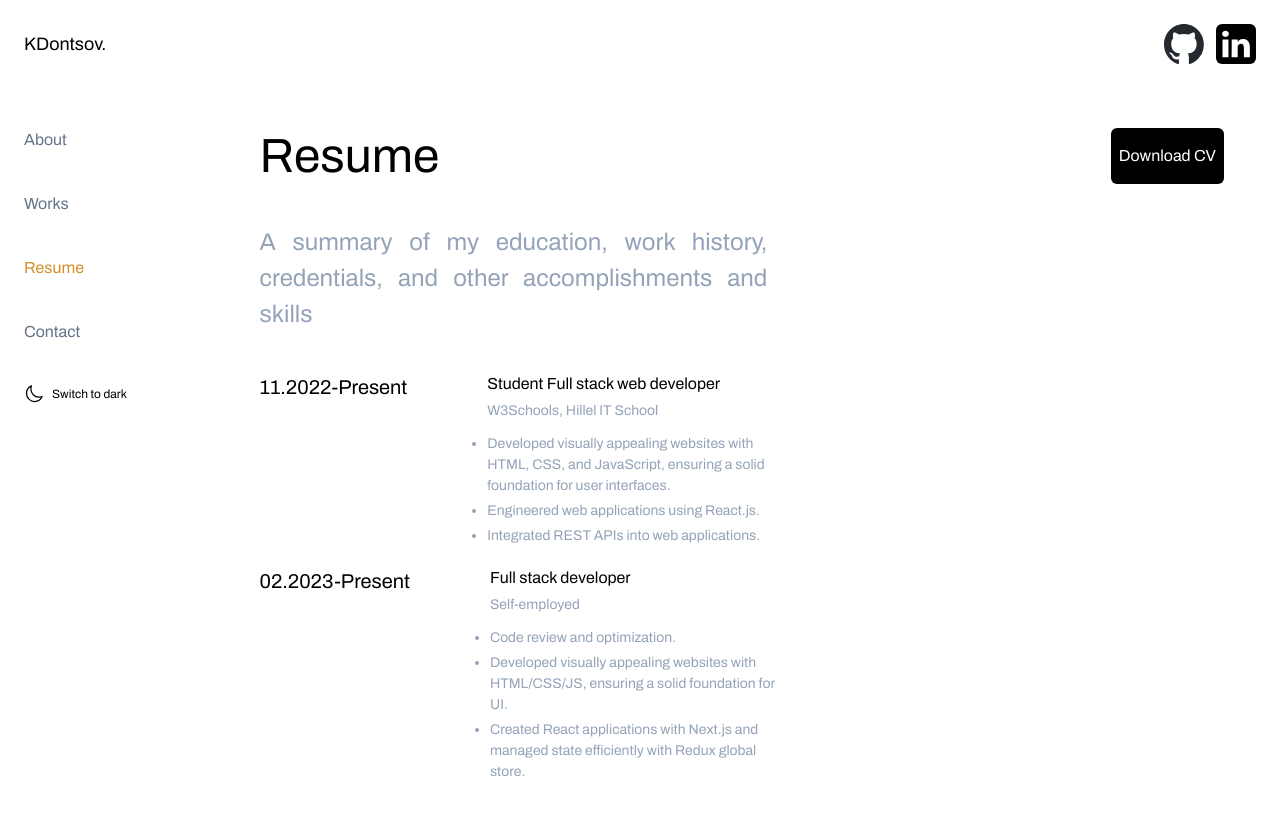
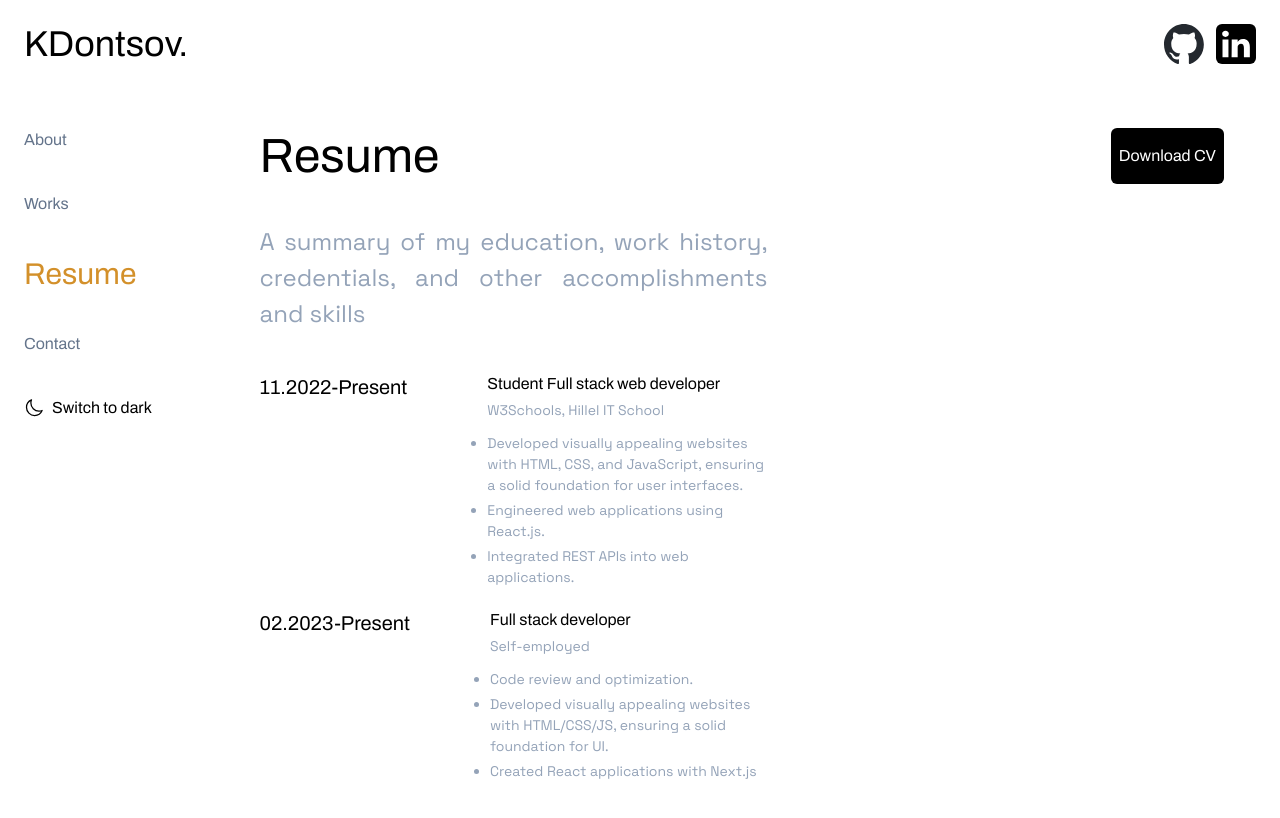
Before and after one commit to Kost90/dontsov-dev, a Next.js app: page /resume in a window 1280 px wide. Shown: the top 818 px of the page. Built offline with nearby package versions, Linux system fonts and the light colour scheme.

Commit message:
edited styles of fonts

```diff
--- a/app/page.tsx
+++ b/app/page.tsx
@@ -7,7 +7,7 @@ import CardWrapper from "./ui/components/Wrappercarousel";
 export default function Home() {
   return (
     <div
-      className="container flex flex-col justify-start items-start gap-4 md:gap-6 overflow-y-scroll pb-8 md:pb-16 mb-14"
+      className="container flex flex-col justify-start items-start gap-4 md:gap-6 overflow-y-scroll pb-10 md:pb-24 mb-14"
       style={{ scrollbarWidth: "none" }}
     >
       <div className="flex flex-col gap-3">
--- a/app/ui/components/Carousel.tsx
+++ b/app/ui/components/Carousel.tsx
@@ -7,6 +7,7 @@ import { Navigation } from "swiper/modules";
 import { motion } from "framer-motion";
 import { ArrowLeftIcon, ArrowRightIcon } from "@heroicons/react/24/outline";
 import { IProjects } from "@/app/lib/definitions";
+import { archivo, spaceGrotesk } from "../fonts";
 import styles from "./styles/Cards.module.css";
 import "swiper/css";
 import "swiper/css/pagination";
@@ -101,12 +102,12 @@ export function Cardcarousel({
         />
       </div>
       <div className={styles.div_hover}>
-        <h2 className="!text-slate-300 font-bold text-xl transform -translate-y-full uppercase">
+        <h2 className={`!text-slate-300 font-bold text-2xl transform -translate-y-full uppercase ${archivo.className}`}>
           {titel}
         </h2>
         <Link
           href={`/works/${id}`}
-          className="hover:text-white hover:scale-150 duration-500 opacity-0"
+          className={`hover:text-white hover:scale-150 duration-500 opacity-0 ${spaceGrotesk.className}`}
         >
           View project details
         </Link>
--- a/app/ui/components/Header.tsx
+++ b/app/ui/components/Header.tsx
@@ -21,7 +21,7 @@ function Header() {
   return (
     <header className="flex items-center justify-between p-3 md:p-6 relative">
       <div>
-        <h2 className={`${archivo.className} !font-bold relative z-10 text-lg`}>
+        <h2 className={`${archivo.className} !font-bold relative z-10 lg:text-4xl md:text-3xl text-xl`}>
           KDontsov.
         </h2>
       </div>
--- a/app/ui/components/Menumobile.tsx
+++ b/app/ui/components/Menumobile.tsx
@@ -40,8 +40,10 @@ function Menumobile({ isOpen, onClick }: isOpen) {
       animate={isOpen ? "visible" : "exit"}
       variants={MenuVariants}
       className={clsx(
-        "flex md:hidden justify-center items-center gap-3 absolute top-0 z-[4] h-screen w-full flex-col left-0 bg-white",
-        { "!bg-black": theme === "dark" }
+        "flex md:hidden justify-center items-center gap-3 absolute top-0 z-[4] h-screen w-full flex-col left-0 font-semibold",
+        { "bg-black": theme === "dark",
+          "bg-white":theme !== "dark",
+      }
       )}
     >
       <Link href={"/"} onClick={onClick}>
--- a/app/ui/components/Paragraphs.tsx
+++ b/app/ui/components/Paragraphs.tsx
@@ -1,4 +1,5 @@
 "use client";
+import { spaceGrotesk } from "../fonts";
 import { motion } from "framer-motion";
 import { useTheme } from "next-themes";
 import clsx from "clsx";
@@ -19,10 +20,10 @@ function Paragraphs({ delay, text, span, Classname,position }: Props) {
         initial={{ opacity: 0, x: position }}
         animate={{ opacity: 1, x: 0 }}
         transition={{ delay: delay, duration: 0.5 }}
-        className={clsx(`w-full md:w-[508px] text-justify ${Classname}`)}
+        className={clsx(`w-full md:w-[508px] text-justify ${Classname} ${spaceGrotesk.className}`)}
       >
         {text}
-        <span className={clsx("text-bronze font-semibold",{})}>{span}</span>
+        <span className={clsx("text-bronze font-semibold")}>{span}</span>
       </motion.p>
     </>
   );
--- a/app/ui/components/Sidebar.tsx
+++ b/app/ui/components/Sidebar.tsx
@@ -3,7 +3,7 @@ import clsx from "clsx";
 import Link from "next/link";
 import { usePathname } from "next/navigation";
 import Switchbtn from "./Switchbtn";
-import React from "react";
+import { spaceGrotesk } from "../fonts";
 
 const links = [
   {
@@ -33,7 +33,10 @@ function Sidebar() {
           <Link
             href={el.href}
             key={el.name}
-            className={clsx({ "font-bold text-bronze": el.href === pathname })}
+            className={clsx(`font-bold`, {
+              "text-bronze md:text-2xl lg:text-3xl": el.href === pathname,
+              "md:text-md": el.href !== pathname,
+            })}
           >
             {el.name}
           </Link>
--- a/app/ui/components/Switchbtn.tsx
+++ b/app/ui/components/Switchbtn.tsx
@@ -16,18 +16,18 @@ function Switchbtn() {
           >
             <SunIcon />
           </button>
-          <p className="text-[12px] text-white">Switch to light</p>
+          <p className="text-[12px] text-white md:text-base">Switch to light</p>
         </div>
       ) : (
         <div className="flex flex-row items-center gap-2">
           <button
             type="button"
             onClick={() => setTheme("dark")}
-            className="w-5 h-5"
+            className="w-5"
           >
             <MoonIcon />
           </button>
-          <p className="text-[12px] text-black">Switch to dark</p>
+          <p className="text-[12px] text-black md:text-base">Switch to dark</p>
         </div>
       )}
     </>
--- a/app/ui/components/Typewritter.tsx
+++ b/app/ui/components/Typewritter.tsx
@@ -23,7 +23,7 @@ function Typewritter() {
         repeat={0}
         style={{ whiteSpace: "pre-line", height: "112px", display: "block" }}
         cursor={false}
-        className={`${archivo.className} !font-extrabold leading-[42px] md:leading-[56px]`}
+        className={`${archivo.className} !font-extrabold leading-[42px] md:leading-[56px] lg:text-6xl`}
       />
       {showSecondAnimation && (
         <TypeAnimation
--- a/app/ui/resume/List.tsx
+++ b/app/ui/resume/List.tsx
@@ -1,4 +1,5 @@
 "use client";
+import { archivo, spaceGrotesk } from "../fonts";
 import { motion } from "framer-motion";
 import { useTheme } from "next-themes";
 import clsx from "clsx";
@@ -25,22 +26,23 @@ function List({
       className="flex flex-col md:flex-row gap-5 md:gap-20 items-start justify-start mb-5"
     >
       <h4
-        className={clsx("text-[20px] font-semibold text-black", {
+        className={clsx(`text-[20px] font-semibold ${archivo.className}`, {
           "text-white": theme === "dark",
+          "text-black":theme !== "dark",
         })}
       >
         {period}
       </h4>
       <div>
         <h4
-          className={clsx("text-[16px] font-semibold text-black mb-1", {
+          className={clsx(`text-[16px] font-semibold text-black mb-1 ${archivo.className}`, {
             "text-white": theme === "dark",
           })}
         >
           {position}
         </h4>
-        <p className="text-[14px] font-medium mb-3 text-slate-400">{company}</p>
-        <ul className="flex flex-col gap-1 text-[14px] text-slate-400 list-disc max-w-72">
+        <p className={`text-[14px] font-medium mb-3 text-slate-400 ${spaceGrotesk.className}`}>{company}</p>
+        <ul className={`flex flex-col gap-1 text-[14px] text-slate-400 list-disc max-w-72 ${spaceGrotesk.className}`}>
           {responsibilities.map((el, i) => (
             <li key={i}>{el}</li>
           ))}
--- a/app/ui/works/FilterTabs.tsx
+++ b/app/ui/works/FilterTabs.tsx
@@ -18,13 +18,14 @@ function FilterTabs({ type, index, active, onClick }: Props) {
         type="button"
         onClick={onClick}
         className={clsx(
-          "hidden md:flex flex-row items-center justify-center md:p-2 border-b-[1px] border-b-slate-200 min-w-16 md:w-28 text-slate-400 p-0 z-[2] relative",
+          "hidden md:flex flex-row items-center justify-center md:p-2 border-b-[1px] border-b-slate-200 min-w-16 md:w-28  p-0 z-[2] relative",
           {
-            "!border-b-2 !border-b-black !text-black font-semibold":
+            "border-b-2 border-b-black text-black font-semibold":
               active === type,
           },
+          { "text-slate-400": active !== type },
           {
-            "!border-b-2 !border-b-bronze !text-bronze font-semibold":
+            "border-b-2 border-b-bronze text-bronze font-semibold":
               active === type && theme === "dark",
           }
         )}
```
